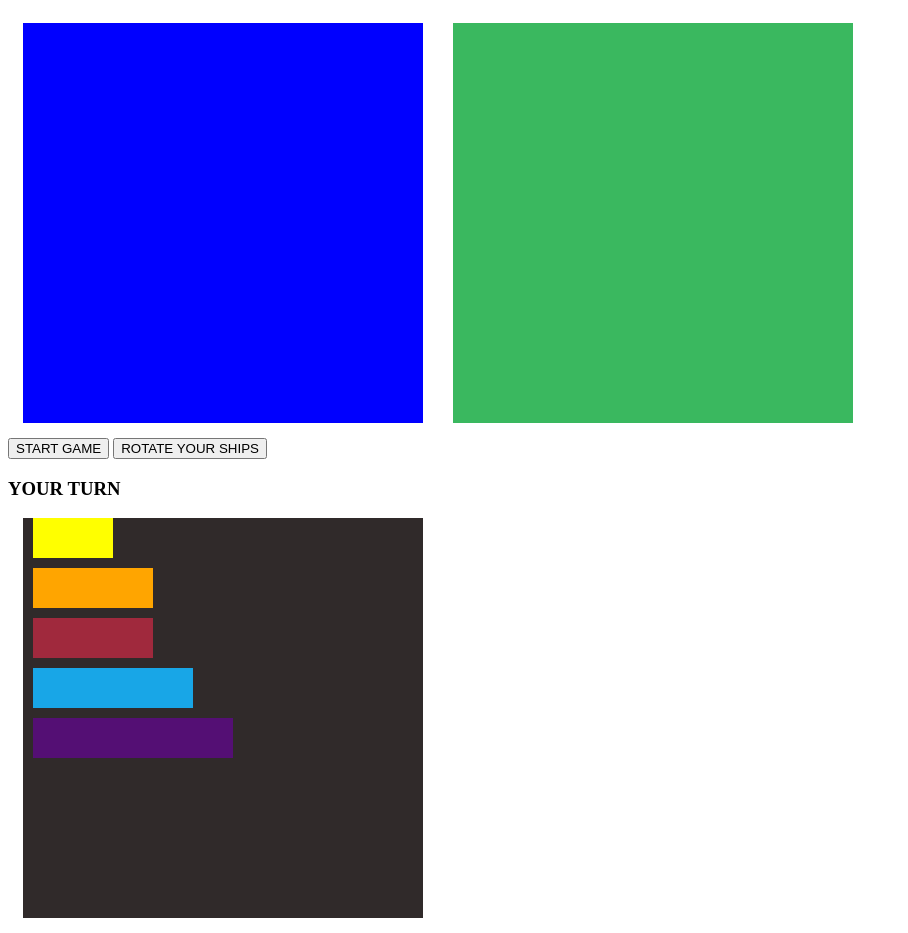
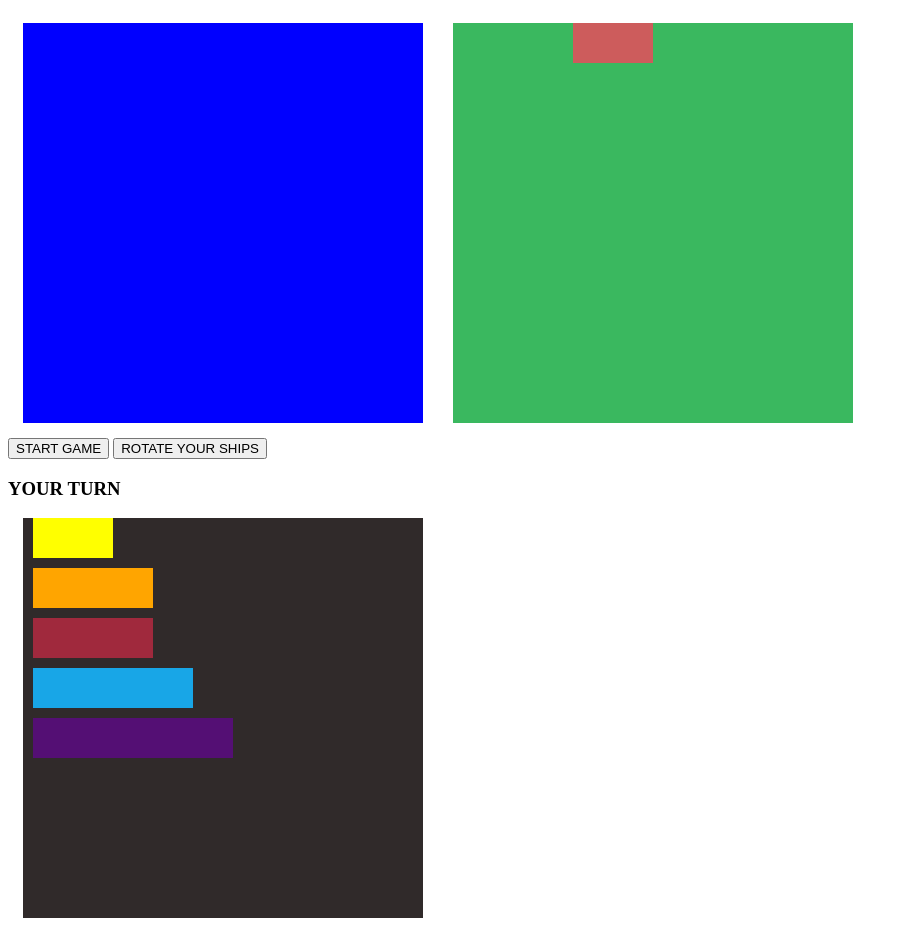
Before and after one commit to MeganClo/battleship, a plain HTML site: page index.html in a window 1280 px wide. Shown: the whole page, without its empty margins (0-908 px from the left). Drawn offline with Linux system fonts and the light colour scheme.

Commit message:
destroyer showing up most of the time on computer grid-need to find bug

```diff
--- a/app.js
+++ b/app.js
@@ -13,12 +13,12 @@ const rotateButton = document.querySelector("#rotate");
 const turnDisplay = document.querySelector("#whose-turn");
 const infoDisplay = document.querySelector("#game-stats");
 
-// Create our board
+// Create our boards
 const width = 10;
 const userSquares = [];
 const computerSquares = [];
 // function to create each board (computer and user)
-function createBoard(grid, squares, width) {
+function createBoard(grid, squares) {
     for (let i = 0; i < width*width; i++) {
         const square = document.createElement("div");
         square.dataset.id = i;
@@ -26,6 +26,76 @@ function createBoard(grid, squares, width) {
         squares.push(square);
     }
 };
+// passing in parameters to create each board
+// user board
+createBoard(userGrid, userSquares);
+// computer board
+createBoard(computerGrid, computerSquares);
 
-createBoard(userGrid, userSquares, width);
-createBoard(computerGrid, computerSquares, width);
+// placing ships in computer grid
+// setting array of computer ships
+const shipArr = [
+    {
+        name: "destroyer",
+        directions: [
+            [0, 1],
+            [0, width]
+        ]
+    },
+    {
+        name: "submarine",
+        directions: [
+            [0, 1, 2],
+            [0, width, width*2]
+        ]
+    },
+    {
+        name: "cruiser",
+        directions: [
+            [0, 1, 2],
+            [0, width, width*2]
+        ]
+    },
+    {
+        name: "battleship",
+        directions: [
+            [0, 1, 2, 3],
+            [0, width, width*2, width*3]
+        ]
+    },
+    {
+        name: "carrier",
+        directions: [
+            [0, 1, 2, 3, 4],
+            [0, width, width*2, width*3, width*4]
+        ]
+    },
+];
+
+// placing computer ships in random location on computer grid
+function randomPlacement(ship) {
+    // randomly setting the computer ship to be placed horizontally or vertically
+    let randomDirection = Math.floor(Math.random() * ship.directions.length);
+    let current = ship.directions[randomDirection];
+    // if horizontal we will incrememt by 1
+    if (randomDirection === 0) {
+        direction = 1;
+    }
+    // if vertical we will increment by 10 (our grid is 10 by 10)
+    if (randomDirection === 1) {
+        direction = 10;
+    }
+    // setting our random starting square for each ship
+    let randomStartSquare = Math.floor(Math.random() * computerSquares.length - (ship.directions[0].length * direction));
+    // checking to see if any of squares are already taken by a different ship
+    const isTaken = current.some(index => computerSquares[randomStartSquare + index].classList.contains("taken"));
+    // checking to see if we're at the edge
+    const isAtRightEdge = current.some(index => (randomStartSquare + index) % width === width - 1);
+    const isAtLeftEdge = current.some(index => (randomStartSquare + index) % width === 0);
+
+    if(!isTaken && !isAtRightEdge && !isAtLeftEdge) {
+        current.forEach(index => computerSquares[randomStartSquare + index].classList.add("taken", ship.name));
+    } else randomPlacement(ship);
+};
+
+randomPlacement(shipArr[0]);
--- a/style.css
+++ b/style.css
@@ -73,3 +73,7 @@
     width: 40px;
     height: 40px;
 }
+
+.destroyer {
+    background-color: indianred;
+}
```
